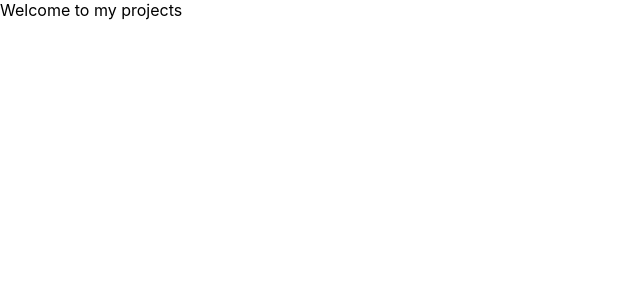
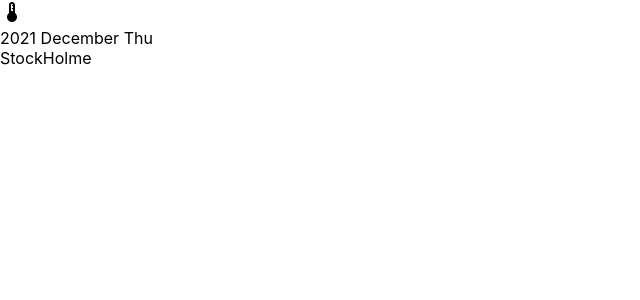
Before and after one commit to arunbhalli/practicing_weather_app-react-, a React (Create React App) app: page / in a window 1280 px wide. Shown: the top 300 px of the page, without its empty margins (0-640 px from the left). Built offline with nearby package versions, Linux system fonts and the light colour scheme.

Commit message:
adds date foe showing in app

```diff
--- a/src/App.js
+++ b/src/App.js
@@ -1,11 +1,42 @@
-import React from 'react'
+/* import React, { useState, useEffect } from 'react'; */
+import DeviceThermostatIcon from '@mui/icons-material/DeviceThermostat';
+
 import './App.css';
 const App = () => {
+  const weatherdata = (d) => {
+    let months = [
+      'January',
+      'February',
+      'March',
+      'April',
+      'May',
+      'June',
+      'July',
+      'August',
+      'September',
+      'October',
+      'November',
+      'December',
+    ];
+    let days = ['Sun', 'Mon', 'Tue', 'Wed', 'Thu', 'Fri', 'Sat'];
+
+    let newDate = new Date()
+    let date = days[d.getDay()];
+    let month = months[d.getMonth()];
+    let year = newDate.getFullYear();
+    return `${year}  ${month}  ${date}`
+
+  };
+
   return (
     <div>
-      Welcome to my projects
+      <div>
+        <DeviceThermostatIcon />
+        <div>{weatherdata(new Date())}</div>
+      </div>
+      StockHolme
     </div>
-  )
-}
+  );
+};
 
-export default App
+export default App;
--- a/src/index.css
+++ b/src/index.css
@@ -1,4 +1,9 @@
 body {
+/*   background-image: url("https://images.unsplash.com/photo-1508020963102-c6c723be5764?ixid=MnwxMjA3fDB8MHxwaG90by1wYWdlfHx8fGVufDB8fHx8&ixlib=rb-1.2.1&auto=format&fit=crop&w=3450&q=80");
+ */
+ background-repeat: no-repeat;
+  background-position: center;
+  background-size: cover;
   margin: 0;
   font-family: -apple-system, BlinkMacSystemFont, 'Segoe UI', 'Roboto', 'Oxygen',
     'Ubuntu', 'Cantarell', 'Fira Sans', 'Droid Sans', 'Helvetica Neue',
@@ -11,3 +16,9 @@ code {
   font-family: source-code-pro, Menlo, Monaco, Consolas, 'Courier New',
     monospace;
 }
+
+
+
+#head{
+margin-top:6%;
+}
--- a/src/index.js
+++ b/src/index.js
@@ -11,7 +11,4 @@ ReactDOM.render(
   document.getElementById('root')
 );
 
-// If you want to start measuring performance in your app, pass a function
-// to log results (for example: reportWebVitals(console.log))
-// or send to an analytics endpoint. Learn more: https://bit.ly/CRA-vitals
 reportWebVitals();
```
Also changed, not shown: package.json (+8 -0 lines), 1 other file (tests, documents, lock files or other folders).
